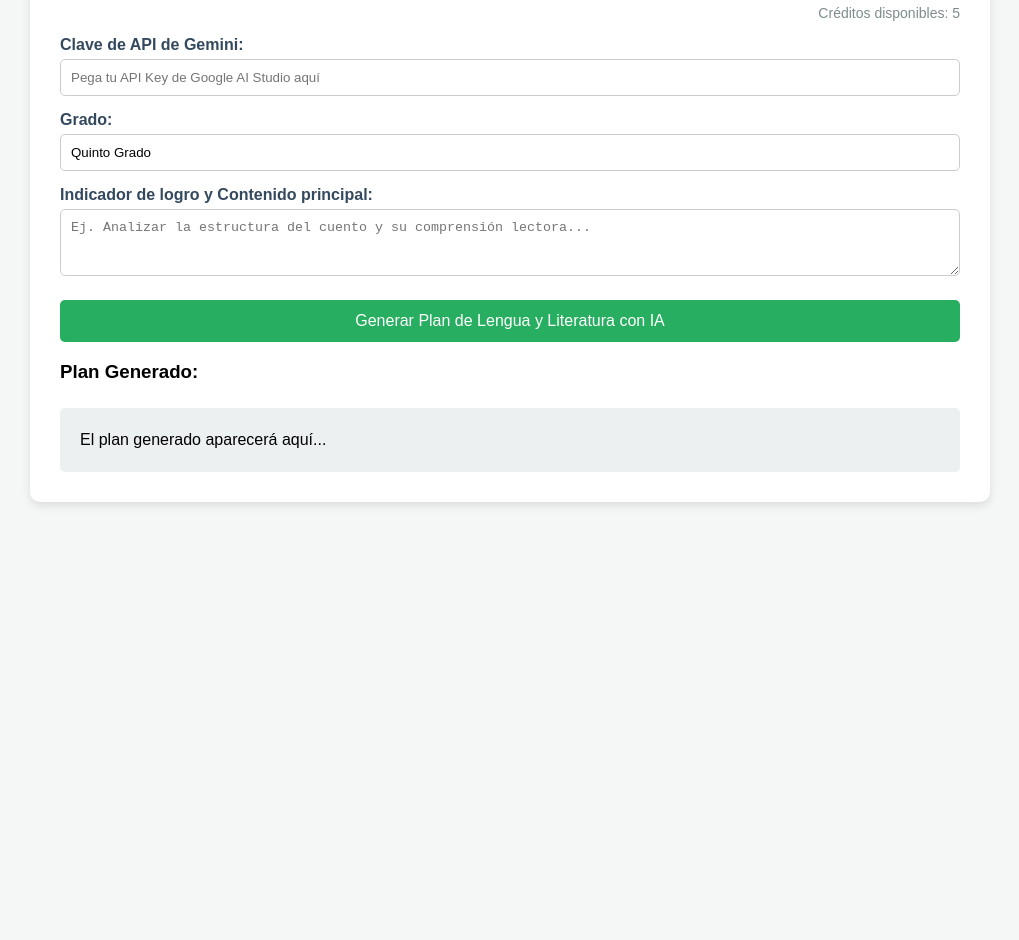
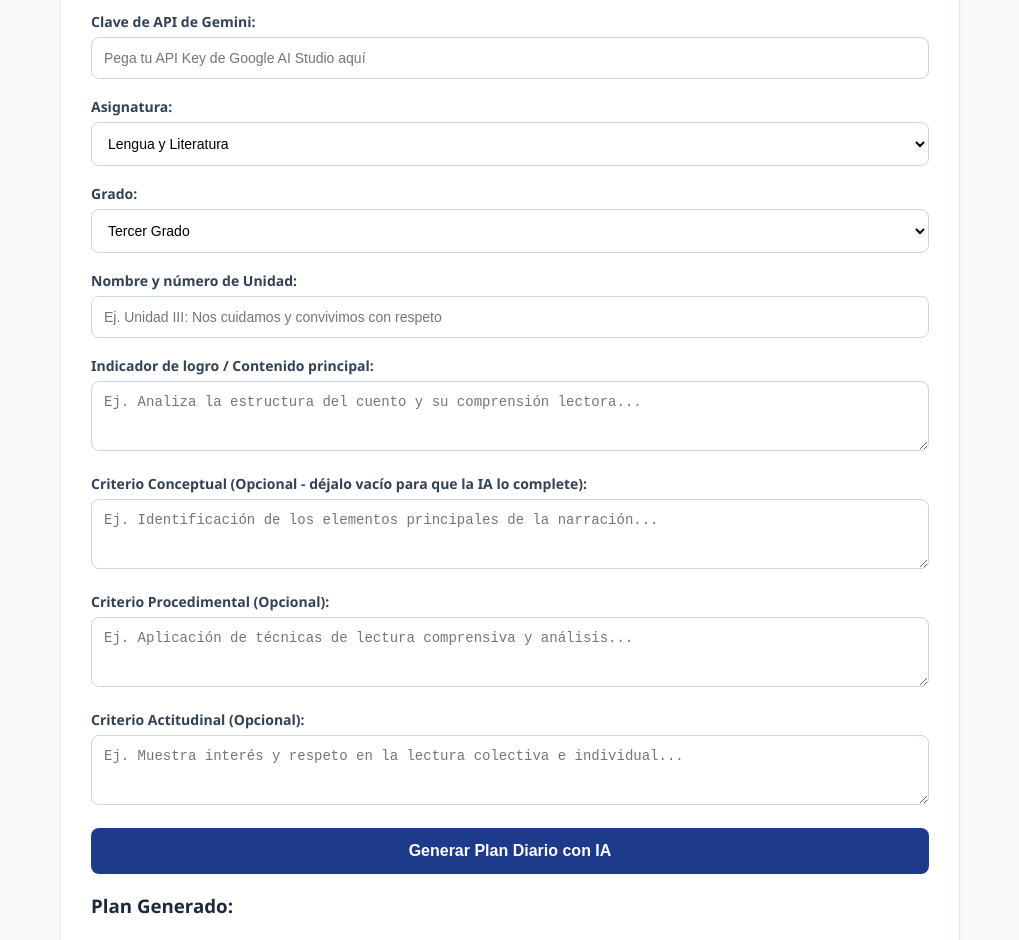
Before and after one commit to carlichetasequeira-art/planificador-6to, a plain HTML site: page index.html in a window 1280 px wide. Shown: the part 125-1065 px from the top of the page, without its empty margins (130-1149 px from the left). Before the commit the page ends 800 px from the top, so only its background shows below. Drawn offline with Linux system fonts and the light colour scheme.

Commit message:
Update title and improve HTML structure

```diff
--- a/index.html
+++ b/index.html
@@ -3,38 +3,160 @@
 <head>
     <meta charset="UTF-8">
     <meta name="viewport" content="width=device-width, initial-scale=1.0">
-    <title>Nica Planes 2026 - Lengua y Literatura</title>
+    <title>Nica Planes 2026 - Generador Inteligente</title>
     <style>
-        body { font-family: Arial, sans-serif; background-color: #f4f7f6; margin: 0; padding: 20px; }
-        .container { max-width: 900px; margin: auto; background: white; padding: 30px; border-radius: 10px; box-shadow: 0 4px 10px rgba(0,0,0,0.1); }
-        h1 { color: #2c3e50; text-align: center; }
-        label { font-weight: bold; display: block; margin-top: 15px; color: #34495e; }
-        input, select, textarea { width: 100%; padding: 10px; margin-top: 5px; border: 1px solid #ccc; border-radius: 5px; box-sizing: border-box; }
-        button { background-color: #27ae60; color: white; border: none; padding: 12px 20px; font-size: 16px; border-radius: 5px; cursor: pointer; margin-top: 20px; width: 100%; }
-        button:hover { background-color: #219653; }
-        #resultado { margin-top: 25px; padding: 20px; background: #ecf0f1; border-radius: 5px; white-space: pre-wrap; line-height: 1.5; }
-        .creditos { text-align: right; font-size: 14px; color: #7f8c8d; margin-bottom: 10px; }
+        :root {
+            --primary: #1e3a8a;
+            --secondary: #0d9488;
+            --bg: #f8fafc;
+            --card: #ffffff;
+            --text: #1e293b;
+        }
+        body {
+            font-family: 'Segoe UI', Tahoma, Geneva, Verdana, sans-serif;
+            background-color: var(--bg);
+            color: var(--text);
+            margin: 0;
+            padding: 20px;
+        }
+        .container {
+            max-width: 900px;
+            margin: 0 auto;
+        }
+        .card {
+            background: var(--card);
+            padding: 30px;
+            border-radius: 12px;
+            box-shadow: 0 4px 6px -1px rgba(0,0,0,0.05);
+            margin-bottom: 25px;
+            border: 1px solid #e2e8f0;
+        }
+        h2 {
+            color: var(--primary);
+            text-align: center;
+            margin-top: 0;
+        }
+        .input-group {
+            margin-bottom: 18px;
+            text-align: left;
+        }
+        label {
+            display: block;
+            margin-bottom: 6px;
+            font-weight: 600;
+            font-size: 14px;
+            color: #334155;
+        }
+        select, input, textarea {
+            width: 100%;
+            padding: 12px;
+            border: 1px solid #cbd5e1;
+            border-radius: 8px;
+            box-sizing: border-box;
+            font-size: 14px;
+            background-color: #fff;
+        }
+        textarea {
+            resize: vertical;
+            height: 70px;
+        }
+        button {
+            background-color: var(--primary);
+            color: white;
+            border: none;
+            font-weight: bold;
+            cursor: pointer;
+            width: 100%;
+            padding: 14px;
+            border-radius: 8px;
+            font-size: 16px;
+            transition: background 0.2s;
+        }
+        button:hover {
+            background-color: #1e40af;
+        }
+        #resultado {
+            margin-top: 25px;
+            padding: 20px;
+            background: #f1f5f9;
+            border-radius: 8px;
+            white-space: pre-wrap;
+            line-height: 1.6;
+            border: 1px solid #cbd5e1;
+            font-family: monospace;
+        }
+        .creditos {
+            text-align: right;
+            font-size: 13px;
+            color: #64748b;
+            margin-bottom: 15px;
+            font-weight: bold;
+        }
     </style>
 </head>
 <body>
 
 <div class="container">
-    <h1>Nica Planes 2026</h1>
+    <div class="card">
+        <h2>Nica Planes 2026</h2>
         <div class="creditos" id="contadorCreditos">Créditos disponibles: 5</div>
 
+        <div class="input-group">
             <label for="apiKey">Clave de API de Gemini:</label>
             <input type="password" id="apiKey" placeholder="Pega tu API Key de Google AI Studio aquí">
+        </div>
 
+        <div class="input-group">
+            <label for="asignatura">Asignatura:</label>
+            <select id="asignatura">
+                <option value="Lengua y Literatura">Lengua y Literatura</option>
+                <option value="Matemática">Matemática</option>
+                <option value="Creciendo en Valores">Creciendo en Valores</option>
+                <option value="Derechos y Dignidad de las Mujeres">Derechos y Dignidad de las Mujeres</option>
+                <option value="Estudios Sociales / Ciencias Naturales">Estudios Sociales / Ciencias Naturales</option>
+            </select>
+        </div>
+
+        <div class="input-group">
             <label for="grado">Grado:</label>
-    <input type="text" id="grado" value="Quinto Grado" placeholder="Ej. Quinto Grado o Sexto Grado">
+            <select id="grado">
+                <option value="Tercer Grado">Tercer Grado</option>
+                <option value="Cuarto Grado">Cuarto Grado</option>
+                <option value="Quinto Grado">Quinto Grado</option>
+                <option value="Sexto Grado">Sexto Grado</option>
+            </select>
+        </div>
 
-    <label for="contenido">Indicador de logro y Contenido principal:</label>
-    <textarea id="contenido" rows="3" placeholder="Ej. Analizar la estructura del cuento y su comprensión lectora..."></textarea>
+        <div class="input-group">
+            <label for="unidad">Nombre y número de Unidad:</label>
+            <input type="text" id="unidad" placeholder="Ej. Unidad III: Nos cuidamos y convivimos con respeto">
+        </div>
 
-    <button onclick="generarPlan()">Generar Plan de Lengua y Literatura con IA</button>
+        <div class="input-group">
+            <label for="indicador">Indicador de logro / Contenido principal:</label>
+            <textarea id="indicador" placeholder="Ej. Analiza la estructura del cuento y su comprensión lectora..."></textarea>
+        </div>
+
+        <div class="input-group">
+            <label for="conceptual">Criterio Conceptual (Opcional - déjalo vacío para que la IA lo complete):</label>
+            <textarea id="conceptual" placeholder="Ej. Identificación de los elementos principales de la narración..."></textarea>
+        </div>
+
+        <div class="input-group">
+            <label for="procedimental">Criterio Procedimental (Opcional):</label>
+            <textarea id="procedimental" placeholder="Ej. Aplicación de técnicas de lectura comprensiva y análisis..."></textarea>
+        </div>
+
+        <div class="input-group">
+            <label for="actitudinal">Criterio Actitudinal (Opcional):</label>
+            <textarea id="actitudinal" placeholder="Ej. Muestra interés y respeto en la lectura colectiva e individual..."></textarea>
+        </div>
+
+        <button onclick="generarPlan()">Generar Plan Diario con IA</button>
 
         <h3>Plan Generado:</h3>
         <div id="resultado">El plan generado aparecerá aquí...</div>
+    </div>
 </div>
 
 <script>
@@ -48,39 +170,46 @@
     async function generarPlan() {
         let currentCreditos = parseInt(localStorage.getItem('nica_creditos'));
         if (currentCreditos <= 0) {
-            alert("Has agotado tus créditos gratuitos. Introduce un código de activación válido.");
+            alert("Has agotado tus créditos gratuitos.");
             return;
         }
 
         const apiKey = document.getElementById('apiKey').value.trim();
+        const asignatura = document.getElementById('asignatura').value;
         const grado = document.getElementById('grado').value;
-        const contenido = document.getElementById('contenido').value.trim();
+        const unidad = document.getElementById('unidad').value.trim();
+        const indicador = document.getElementById('indicador').value.trim();
+        const conceptual = document.getElementById('conceptual').value.trim();
+        const procedimental = document.getElementById('procedimental').value.trim();
+        const actitudinal = document.getElementById('actitudinal').value.trim();
         const resultadoDiv = document.getElementById('resultado');
 
         if (!apiKey) {
             alert("Por favor, introduce tu API Key de Gemini.");
             return;
         }
-        if (!contenido) {
-            alert("Por favor, ingresa el indicador de logro o contenido.");
+        if (!unidad || !indicador) {
+            alert("Por favor, completa al menos la Unidad y el Indicador de logro.");
             return;
         }
 
-        resultadoDiv.innerText = "Generando plan pedagógico con inteligencia artificial...";
+        resultadoDiv.innerText = "Conectando con la IA y estructurando el plan pedagógico...";
 
-        const promptSistema = `Actúa como un asistente docente experto en el Currículo Educativo de Nicaragua para la asignatura de Lengua y Literatura. Rellena la siguiente estructura pedagógica detalladamente basándote en este indicador/contenido: "${contenido}" para el grado "${grado}". No alteres los títulos de la estructura:
+        const promptSistema = `Actúa como un asistente docente experto en el Currículo Educativo de Nicaragua. Completa y redacta el resto del plan diario de clase para la asignatura "${asignatura}" en el grado "${grado}", basándote estrictamente en los datos provistos por el docente.
 
-Plan Diario Asignatura: Lengua y Literatura
+Usa exactamente la siguiente estructura de Lengua y Literatura (o adáptala coherentemente si la asignatura es otra, manteniendo el rigor del formato MINED):
+
+Plan Diario Asignatura: ${asignatura}
 • Fecha: [Fecha actual]
 • Tiempo: 45 minutos
 • Grado: ${grado}
-• Nombre y número de Unidad:
-• Indicador de logro: ${contenido}
-• Contenido:
+• Nombre y número de Unidad: ${unidad}
+• Indicador de logro: ${indicador}
+• Contenido: [Generar contenido coherente al indicador]
 I. Criterios de Evaluación
-• *Conceptual:
-• *Procedimental:
-• *Actitudinal:
+• *Conceptual: ${conceptual ? conceptual : '[IA: Generar criterio conceptual adecuado]'}
+• *Procedimental: ${procedimental ? procedimental : '[IA: Generar criterio procedimental adecuado]'}
+• *Actitudinal: ${actitudinal ? actitudinal : '[IA: Generar criterio actitudinal adecuado]'}
 II. Actividades de Inicio
 • Saludo de bienvenida:
 • Oración a Dios:
@@ -118,18 +247,17 @@ o Tarea: `;
             const data = await response.json();
 
             if (data.candidates && data.candidates[0].content.parts[0].text) {
-                const planGenerado = data.candidates[0].content.parts[0].text;
-                resultadoDiv.innerText = planGenerado;
+                resultadoDiv.innerText = data.candidates[0].content.parts[0].text;
 
                 currentCreditos--;
                 localStorage.setItem('nica_creditos', currentCreditos);
                 document.getElementById('contadorCreditos').innerText = `Créditos disponibles: ${currentCreditos}`;
             } else {
-                resultadoDiv.innerText = "Error al generar la respuesta de la IA. Revisa tu API Key.";
+                resultadoDiv.innerText = "Error de respuesta de la API: " + JSON.stringify(data);
             }
         } catch (error) {
             console.error(error);
-            resultadoDiv.innerText = "Ocurrió un error de conexión con la API de Gemini.";
+            resultadoDiv.innerText = "Ocurrió un error crítico de red o de ejecución al conectar con la API.";
         }
     }
 </script>
```
Lines whose indentation alone changed are shown as unchanged.
